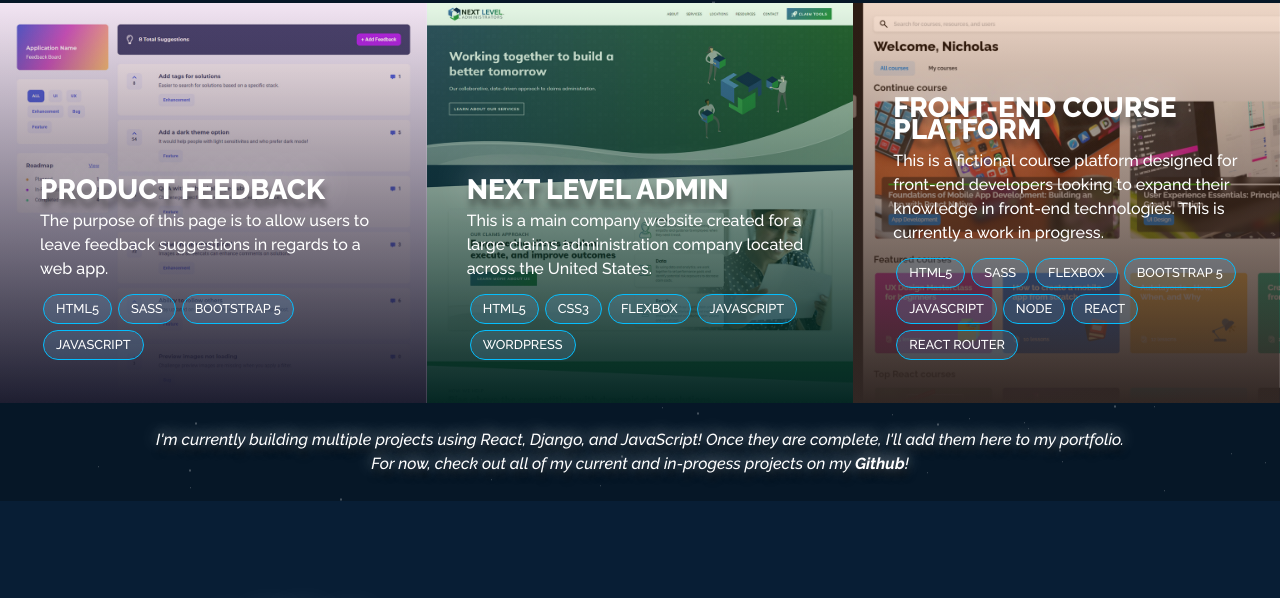
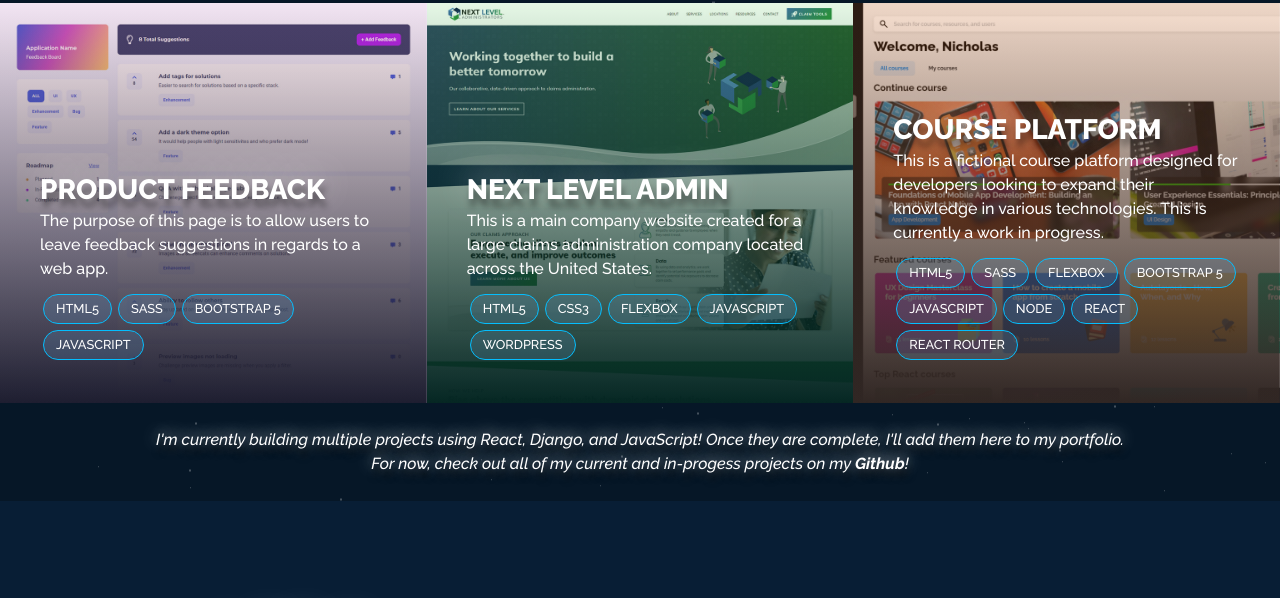
Before and after one commit to nicktesh/portfolio-2021, a plain HTML site: page index.html in a window 1280 px wide. Shown: the part 2423-3021 px from the top of the page. Drawn offline with nearby package versions, Linux system fonts and the light colour scheme.

Commit message:
Add files via upload

```diff
--- a/index.html
+++ b/index.html
@@ -362,10 +362,10 @@
               <a href="/projects/course-platform">
                 <div class="portfolio-item project-3">
                   <div class="portfolio-content">
-                    <h3>Front-End Course Platform</h3>
+                    <h3>Course Platform</h3>
                     <p>
-                      This is a fictional course platform designed for front-end
-                      developers looking to expand their knowledge in front-end
+                      This is a fictional course platform designed for
+                      developers looking to expand their knowledge in various
                       technologies. This is currently a work in progress.
                     </p>
                     <div class="type-box element">
```
